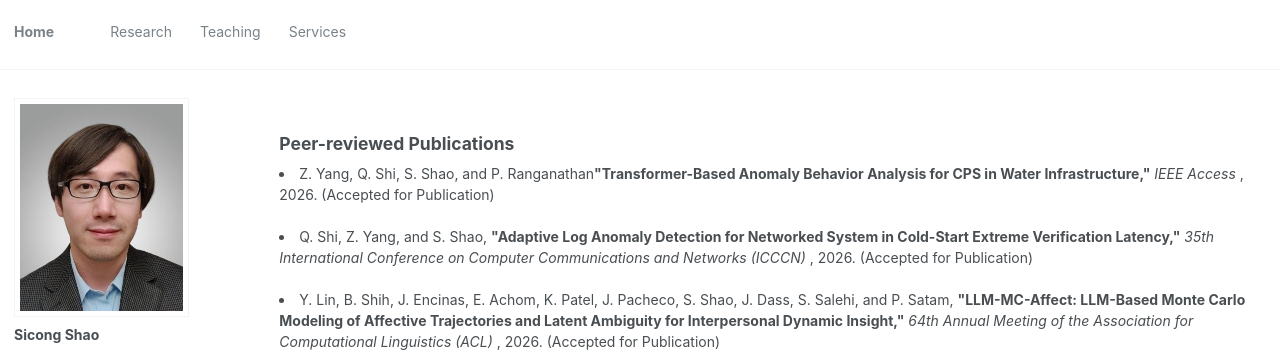
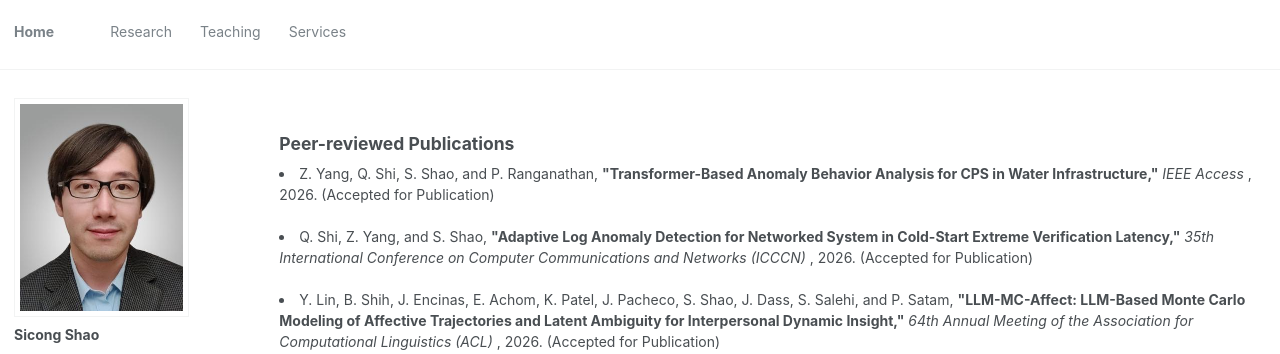
Before and after one commit to sicongshao/sicongshao.github.io, a Jekyll site: the page built from _pages/publications.html, in a window 1280 px wide and 900 px high. Shown: the top 354 px of the window. Built offline with Jekyll 4.4.1, drawn with Linux system fonts in a browser that asks for light colours; some web fonts are replaced.

Commit message:
first commit

```diff
--- a/_pages/publications.html
+++ b/_pages/publications.html
@@ -20,7 +20,7 @@ author_profile: true
 <h2>Peer-reviewed Publications</h2>
 
 <li>
-   Z. Yang, Q. Shi, S. Shao, and P. Ranganathan<strong>"Transformer-Based Anomaly Behavior Analysis for CPS in Water Infrastructure,"</strong> <i>IEEE Access </i>, 2026. (Accepted for Publication)
+   Z. Yang, Q. Shi, S. Shao, and P. Ranganathan, <strong>"Transformer-Based Anomaly Behavior Analysis for CPS in Water Infrastructure,"</strong> <i>IEEE Access </i>, 2026. (Accepted for Publication)
 </li>
 <br>
 
```
